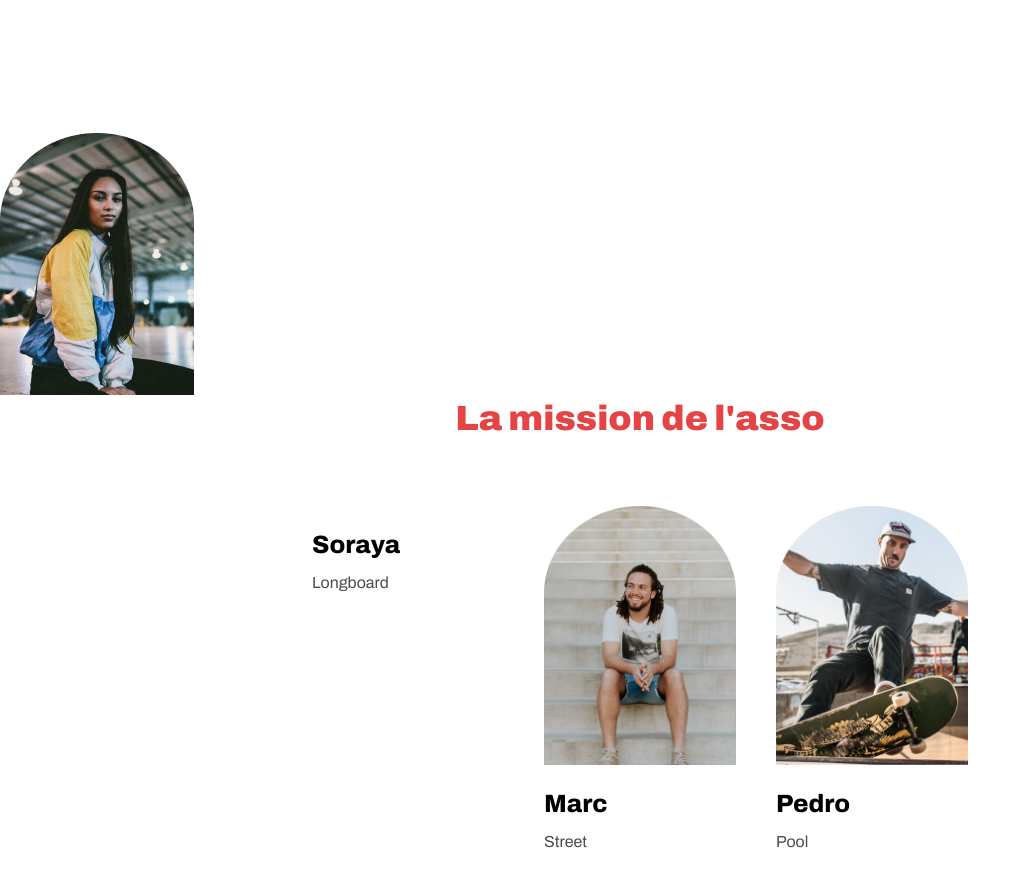
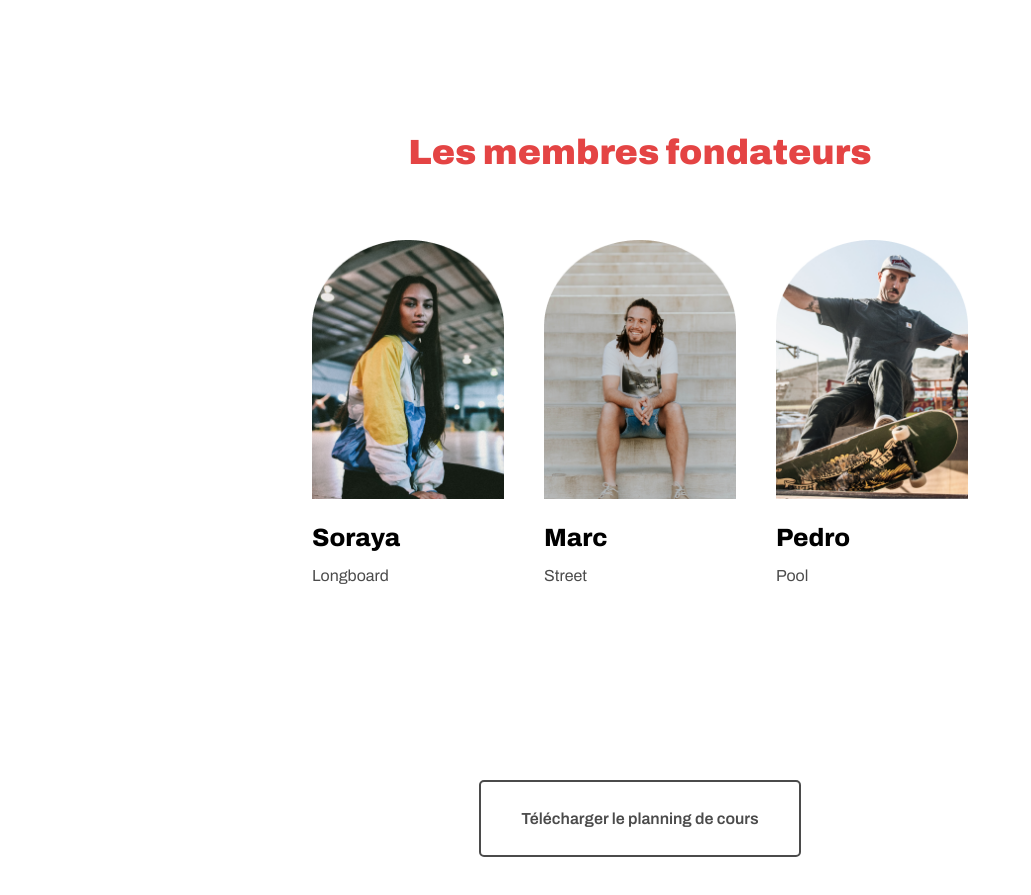
Before and after one commit to CodingIBao/riding-cities, a plain HTML site: page index.html in a window 1280 px wide. Shown: the part 1280-2175 px from the top of the page, without its empty margins (0-1031 px from the left). Drawn offline with Linux system fonts and the light colour scheme.

Commit message:
Fix image placement for Soraya in HTML

```diff
--- a/index.html
+++ b/index.html
@@ -58,10 +58,13 @@
           </div>
         </section>
         <section>
-          <img src="./images/soraya.png" alt="Soraya assise dans un entrepôt" />
-          <h2>La mission de l'asso</h2>
+          <h2>Les membres fondateurs</h2>
           <div class="directionRow">
             <article>
+              <img
+                src="./images/soraya.png"
+                alt="Soraya assise dans un entrepôt"
+              />
               <h3>Soraya</h3>
               <p>Longboard</p>
             </article>
```
